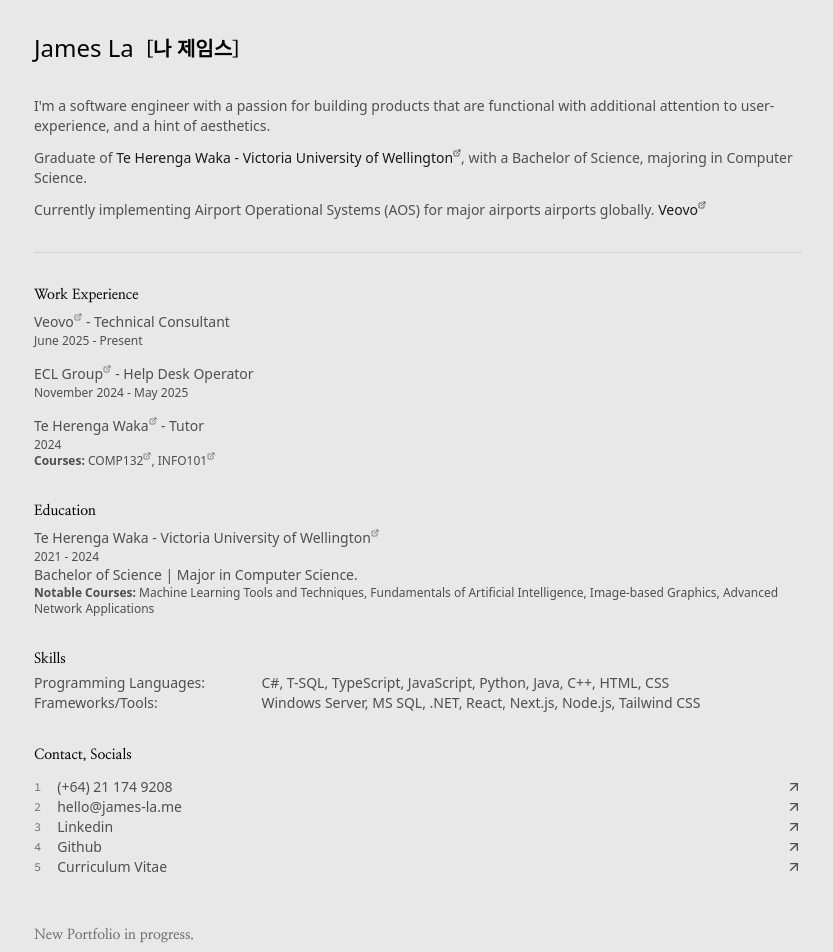
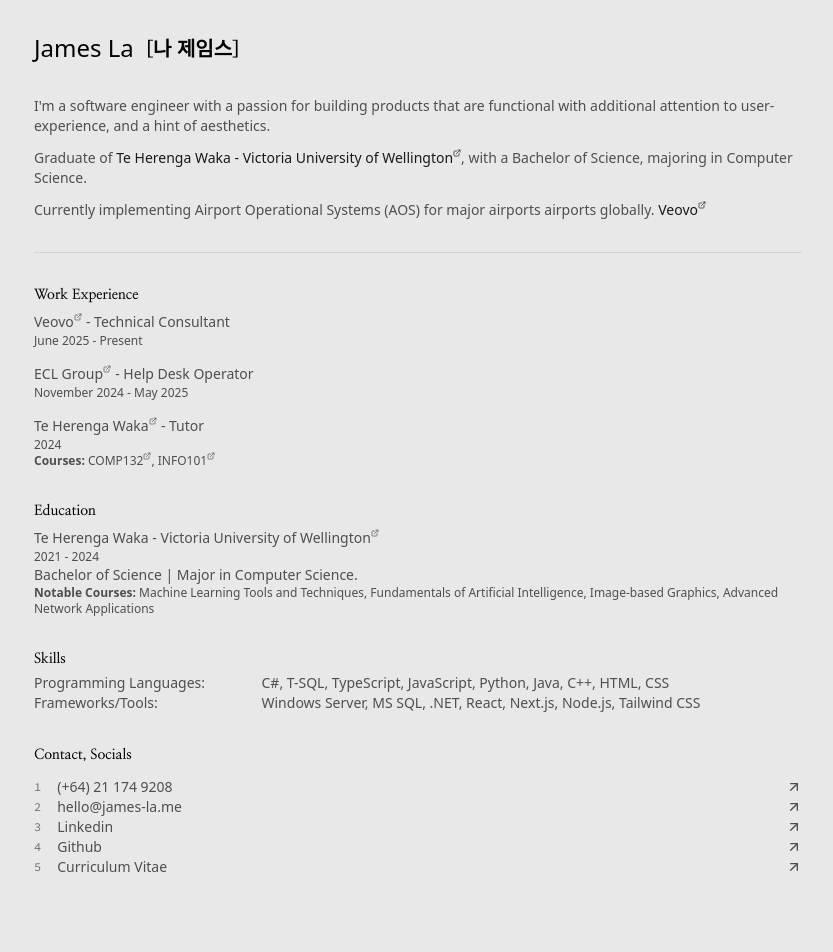
Before and after one commit to localbusdriver/James-La, a Next.js app: page / in a window 1280 px wide. Shown: the top 952 px of the page, without its empty margins (222-1055 px from the left). After the commit the page ends 909 px from the top, so only its background shows below. Built offline with nearby package versions, Linux system fonts and the light colour scheme.

Commit message:
Removed 'inprogress' text; Updated dependencies

```diff
--- a/src/app/page.tsx
+++ b/src/app/page.tsx
@@ -170,14 +170,14 @@
         {/* Socials */}
         <Contact />
 
-        <h6
+        {/* <h6
           className={cn(
             "mt-4 text-sm font-bold text-muted opacity-80",
             nanumMyeongjo.className
           )}
         >
           New Portfolio in progress.
-        </h6>
+        </h6> */}
       </div>
     </motion.main>
   );
--- a/src/components/ui/button.tsx
+++ b/src/components/ui/button.tsx
@@ -35,7 +35,8 @@
 );
 
 export interface ButtonProps
-  extends React.ButtonHTMLAttributes<HTMLButtonElement>,
+  extends
+    React.ButtonHTMLAttributes<HTMLButtonElement>,
     VariantProps<typeof buttonVariants> {
   asChild?: boolean;
 }
--- a/tsconfig.json
+++ b/tsconfig.json
@@ -14,7 +14,7 @@
     "moduleResolution": "bundler",
     "resolveJsonModule": true,
     "isolatedModules": true,
-    "jsx": "preserve",
+    "jsx": "react-jsx",
     "incremental": true,
     "plugins": [
       {
@@ -32,7 +32,8 @@
     "next-env.d.ts",
     "**/*.ts",
     "**/*.tsx",
-    ".next/types/**/*.ts"
+    ".next/types/**/*.ts",
+    ".next/dev/types/**/*.ts"
   ],
   "exclude": [
     "node_modules"
```
Also changed, not shown: package.json (+6 -6 lines), 1 other file (tests, documents, lock files or other folders).
